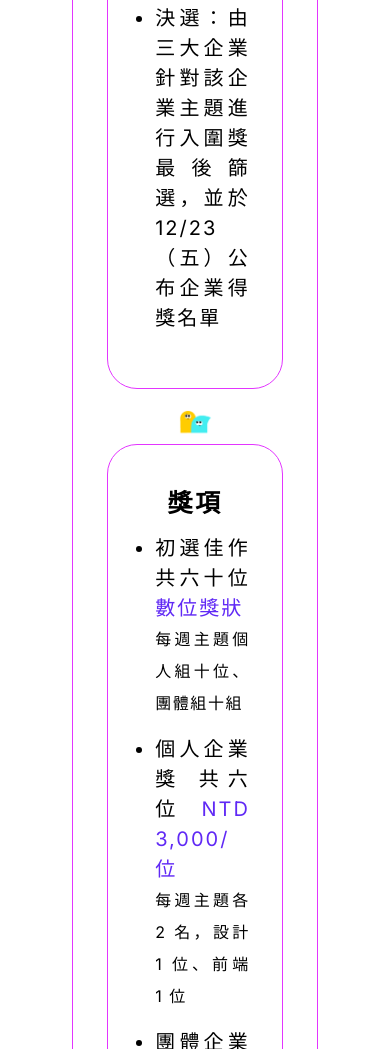
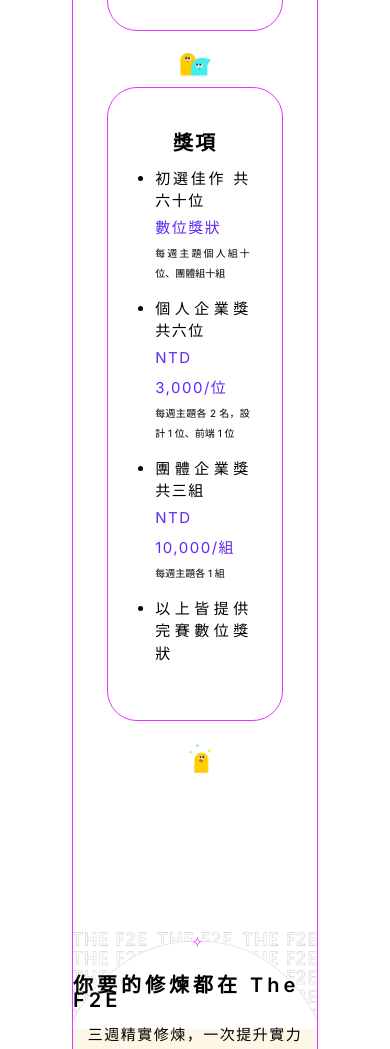
Before and after one commit to Kim716/2022-F2E_week1, a plain HTML site: page index.html in a window 390 px wide. Shown: the part 3915-4964 px from the top of the page. Drawn offline with Linux system fonts and the light colour scheme; a script that the page names is missing.

Commit message:
page7-8 RWD

```diff
--- a/style.css
+++ b/style.css
@@ -571,7 +571,7 @@ body {
 
 .smaller-price {
   display: block;
-  font-size: 16px;
+  font-size: 1.5rem;
   line-height: 200%;
 }
 
@@ -608,13 +608,57 @@ body {
   }
 
   .page-7-genie2 {
+    margin-top: 20px;
     width: 20%;
+  }
+}
+
+@media (max-width: 700px) {
+  .page-7-title {
+    font-size: 2.5rem;
+    line-height: 1.2;
+    margin-top: 88px;
+  }
+
+  .page-7-subtitle {
+    font-size: 2rem;
+    line-height: 29px;
+    margin-top: 20px;
+  }
+
+  .rules-title,
+  .price-title {
+    font-weight: 600;
+    font-size: 2rem;
+  }
+
+  .rules-description,
+  .price-description {
+    padding-left: 1.5em;
+  }
+  .rules-description li,
+  .price-description li {
+    font-size: 1.5rem;
+  }
+
+  .purple-price {
+    display: block;
+    line-height: 2;
+  }
+
+  .smaller-price {
+    font-size: 1rem;
+    letter-spacing: 0;
   }
 }
 
 /* 第八頁 */
 .page-8 {
   position: relative;
+  width: 100%;
+  display: flex;
+  flex-direction: column;
+  align-items: center;
 }
 .page-8-back {
   width: 100%;
@@ -641,14 +685,14 @@ body {
 
 .star {
   position: absolute;
-  left: 49%;
-  top: 10%;
+  left: 48.5%;
+  top: 9%;
+  width: 5%;
 }
 
 .inside-circle-container {
   position: absolute;
   top: 50%;
-  left: 32%;
   display: flex;
   flex-direction: column;
   align-items: center;
@@ -656,19 +700,63 @@ body {
 
 .inside-circle-container h3 {
   font-weight: 600;
-  font-size: 36px;
+  font-size: 3.5rem;
   line-height: 44px;
   letter-spacing: 0.2em;
   margin-bottom: 12px;
 }
 
 .inside-circle-container p {
-  font-size: 24px;
+  font-size: 2.5rem;
   line-height: 29px;
   letter-spacing: 0.1em;
-  margin-bottom: 50px;
+  margin-bottom: 30px;
 }
 
+.page-8-btn {
+  margin-left: 0;
+}
+
+@media (max-width: 1100px) {
+  .inside-circle-container h3 {
+    font-size: 2.5rem;
+    line-height: 35px;
+  }
+
+  .inside-circle-container p {
+    font-size: 2rem;
+    margin-bottom: 20px;
+  }
+
+  .page-8-btn {
+    padding: 10px 30px;
+    /* word */
+    font-size: 1.5rem;
+  }
+}
+
+@media (max-width: 850px) {
+  .inside-circle-container h3 {
+    font-size: 2rem;
+    line-height: 15px;
+  }
+
+  .inside-circle-container p {
+    font-size: 1.5rem;
+    margin-bottom: 10px;
+  }
+
+  .page-8-btn {
+    padding: 5px 25px;
+    /* word */
+    font-size: 1.2rem;
+  }
+
+  .page-8-btn:hover {
+    /* 使用 border 會移動到，outline 不會讓他動來動去 */
+    outline: 5px solid #ffe79e;
+  }
+}
 /* 第九頁 */
 .page-9 {
   background: #fdf7e8;
```
Also changed, not shown: index.html (+10 -0 lines), image/大螢幕 ( 桌機 )/三週精實修煉，一次提升實力.png (added), image/大螢幕 ( 桌機 )/你要的修煉都在 The F2E.png (added).
